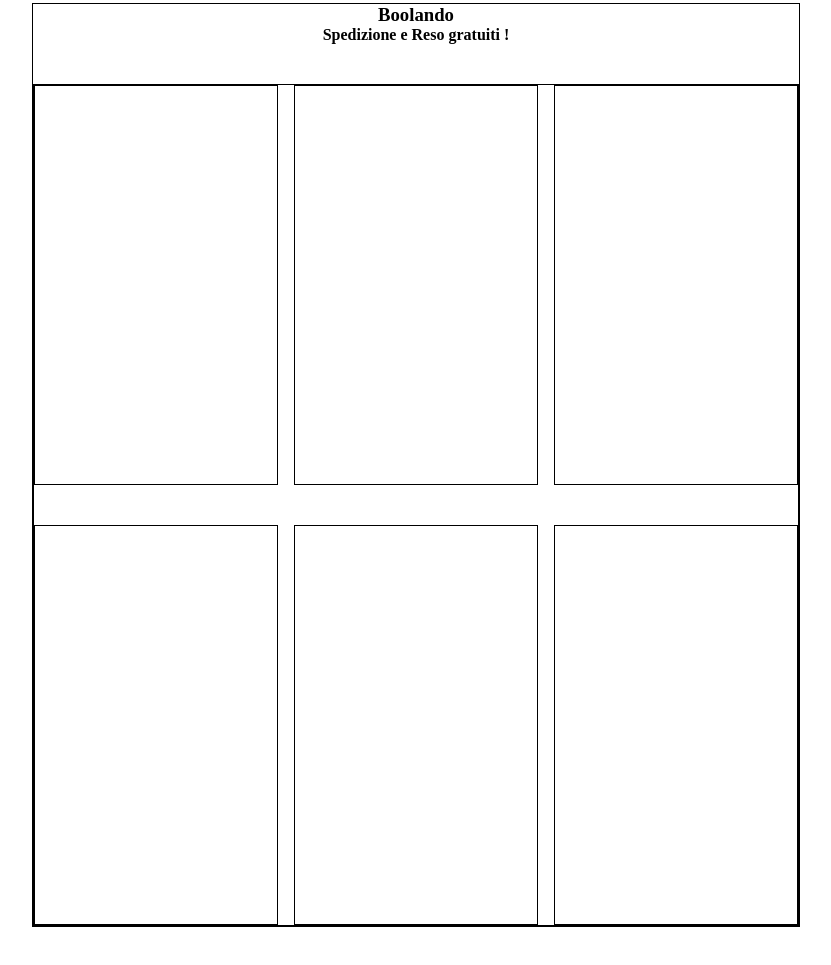
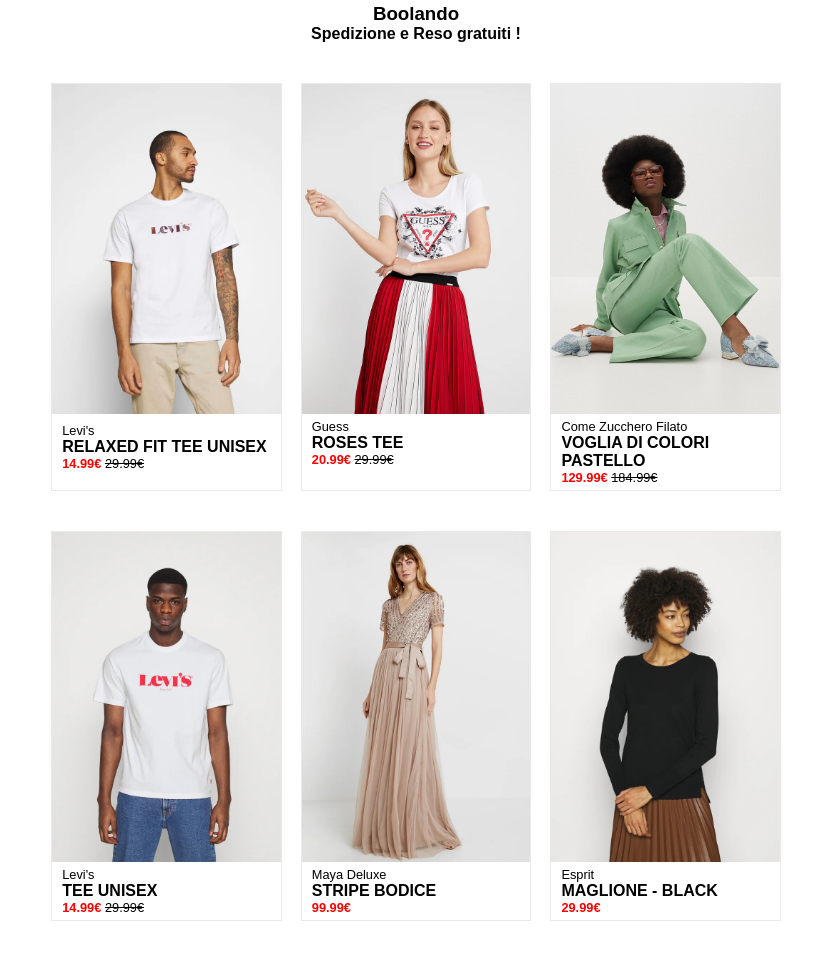
Before and after one commit to LorenzoGalimberti/html-css-boolando, a plain HTML site: page index.html in a window 1280 px wide. Shown: the part 157-1122 px from the top of the page, without its empty margins (224-1055 px from the left). Drawn offline with Linux system fonts and the light colour scheme.

Commit message:
product cards and container completed

```diff
--- a/css/style.css
+++ b/css/style.css
@@ -3,16 +3,18 @@
     padding: 0;
     box-sizing: border-box;
 }
+body{
+    font-family: sans-serif;
+}
 
 #navbar{
-    background-color: orange;
+    background-color: rgb(255, 105, 0);
     height: 10vh;
 
 }
 
 #navbar .nav_item{
     width: 15vw;
-    background-color: red;
 }
 #navbar_logo{
     height: 5vh;
@@ -23,18 +25,18 @@
 }
 #container{
     width: 60%;
-    border: 1px solid black;
     margin: 10vh auto;
 }
-#card_container{
-    border: 1px solid black;
-}
+
 .category{
     color: white;
 }
 
 .card{
-    width: 32%;
-    height: 400px;
-    border: 1px solid black;
+    min-width: 220px;
+    width: 30%;
+    border: 1px solid rgb(233, 233, 231);
 }
+.card_image{
+    width: 100%;
+}
--- a/css/utility.css
+++ b/css/utility.css
@@ -28,13 +28,26 @@
 .f_row_gap_40{
     row-gap: 40px;
 }
-
+.f_d_column{
+    flex-direction: column;
+}
+/* paddings */
+.pb_10{
+    padding-bottom: 10px;
+}
+.pb_5{
+    padding-bottom: 5px;
+}
 /* margins */
-
+.ml_10{
+    margin-left: 10px;
+}
 .mr_10{
     margin-right: 10px;
 }
-
+.mt_5{
+    margin-top: 5px;
+}
 .mt_10vh{
     margin-top: 10vh;
 }
@@ -51,3 +64,11 @@
 .centered_text{
     text-align: center
 }
+
+.small_text{
+    font-size: 0.8em;
+}
+
+.red_font{
+    color: red;
+}
--- a/index.html
+++ b/index.html
@@ -28,32 +28,70 @@
         </div>
     </header>
     <main>
-        <div id="container" >
+        <div id="container">
             <h3 class="centered_text">Boolando</h3>
             <p class="centered_text "><b>Spedizione e Reso gratuiti !</b></p>
-            <div id="card_container" class="f_space_between f_wrap f_row_gap_40 mt_5vh">
+            <div id="card_container" class="f_evenly f_wrap f_row_gap_40 mt_5vh">
                 <!-- card 1 -->
-                <div class="card">
+                <div class="card f_d_column">
+                    <img src="./img/1.webp" class="card_image" alt="Levi's T-shirt">
+                    <div class="card_text ml_10 pb_5">
+                        <p class="small_text mt_5">Levi's</p>
+                        <p><b>RELAXED FIT TEE UNISEX</b></p>
+                        <p class="small_text"><span class="red_font"><b>14.99€</b></span> <del>29.99€</del></p>
 
+                    </div>
                 </div>
                 <!-- card 2 -->
-                <div class="card">
+                <div class="card flex f_d_column">
+                    <img src="./img/2.webp" class="card_image" alt="Guess Roses Tee">
+                    <div class="card_text ml_10 pb_5">
+                        <p class="small_text mt_5">Guess</p>
+                        <p><b>ROSES TEE</b></p>
+                        <p class="small_text"><span class="red_font"><b>20.99€</b></span> <del>29.99€</del></p>
 
+                    </div>
                 </div>
                 <!-- card 3 -->
-                <div class="card">
+                <div class="card flex f_d_column">
+                    <img src="./img/3.webp" class="card_image" alt="Come Zucchero Filato abito">
+                    <div class="card_text ml_10 pb_5">
+                        <p class="small_text mt_5">Come Zucchero Filato</p>
+                        <p><b>VOGLIA DI COLORI PASTELLO</b></p>
+                        <p class="small_text"><span class="red_font"><b>129.99€</b></span> <del>184.99€</del></p>
 
+                    </div>
                 </div>
                 <!-- card 4 -->
-                <div class="card">
+                <div class="card flex f_d_column">
+                    <img src="./img/4.webp" class="card_image" alt="Levi's T-shirt Tee">
+                    <div class="card_text ml_10 pb_5">
+                        <p class="small_text mt_5">Levi's</p>
+                        <p><b>TEE UNISEX</b></p>
+                        <p class="small_text"><span class="red_font"><b>14.99€</b></span> <del>29.99€</del></p>
 
+                    </div>
                 </div>
                 <!-- card 5 -->
-                <div class="card">
+                <div class="card flex f_d_column">
+                    <img src="./img/5.webp" class="card_image" alt="Maya deluxe stripe bodice">
+                    <div class="card_text ml_10 pb_5">
+                        <p class="small_text mt_5">Maya Deluxe</p>
+                        <p><b>STRIPE BODICE</b></p>
+                        <p class="small_text"><span class="red_font"><b>99.99€</b></span> </p>
 
+                    </div>
                 </div>
                 <!-- card 6 -->
-                <div class="card">
+                <div class="card flex f_d_column">
+                    <img src="./img/6.webp" class="card_image" alt="Esprit Maglione Nero">
+                    <div class="card_text ml_10 pb_5">
+                        <p class="small_text mt_5">Esprit</p>
+                        <p><b>MAGLIONE - BLACK</b></p>
+                        <p class="small_text"><span class="red_font"><b>29.99€</b></span> </p>
+
+                    </div>
+
 
                 </div>
             </div>
```
